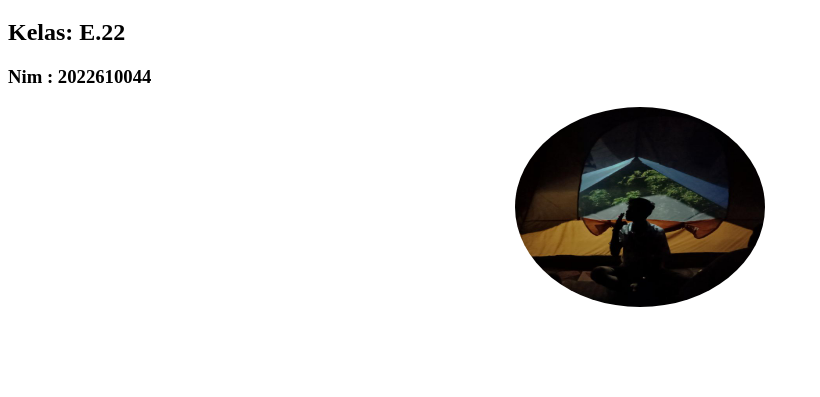
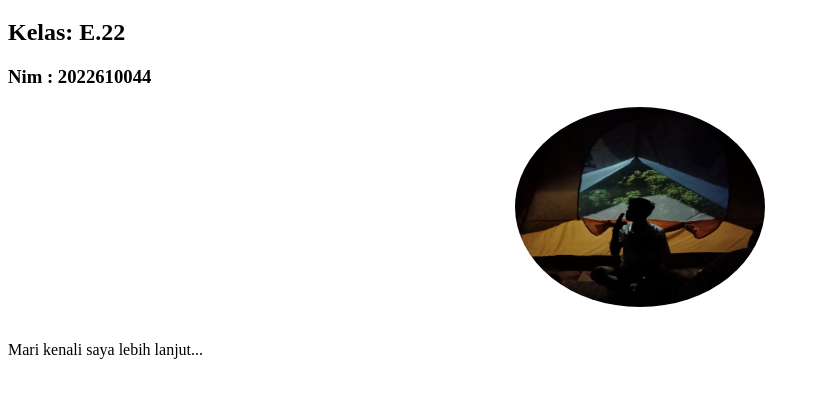
Before and after one commit to saptaekaputra/html-fortofolio, a plain HTML site: page identitas.html in a window 1280 px wide. Shown: the part 61-458 px from the top of the page, without its empty margins (0-820 px from the left). Drawn offline with Linux system fonts and the light colour scheme.

Commit message:
Update identitas.html

```diff
--- a/identitas.html
+++ b/identitas.html
@@ -17,5 +17,6 @@
    <h2>  Kelas: E.22</h2>
    <h3>  Nim  : 2022610044</h3>
     <img src="images.jpg"width="250px" height="200 px" class="rounded-image"><br/>
+    <p> Mari kenali saya lebih lanjut...</p>
 </body>
 </html>
```
